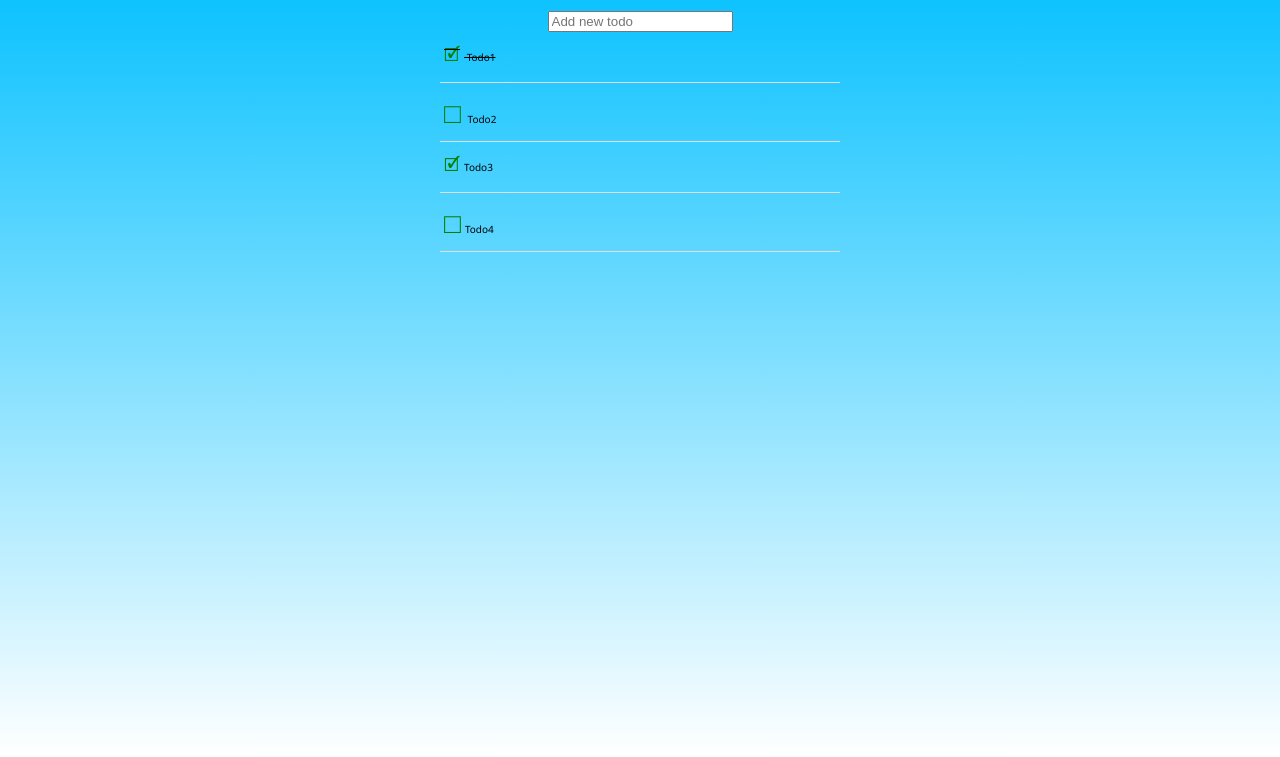
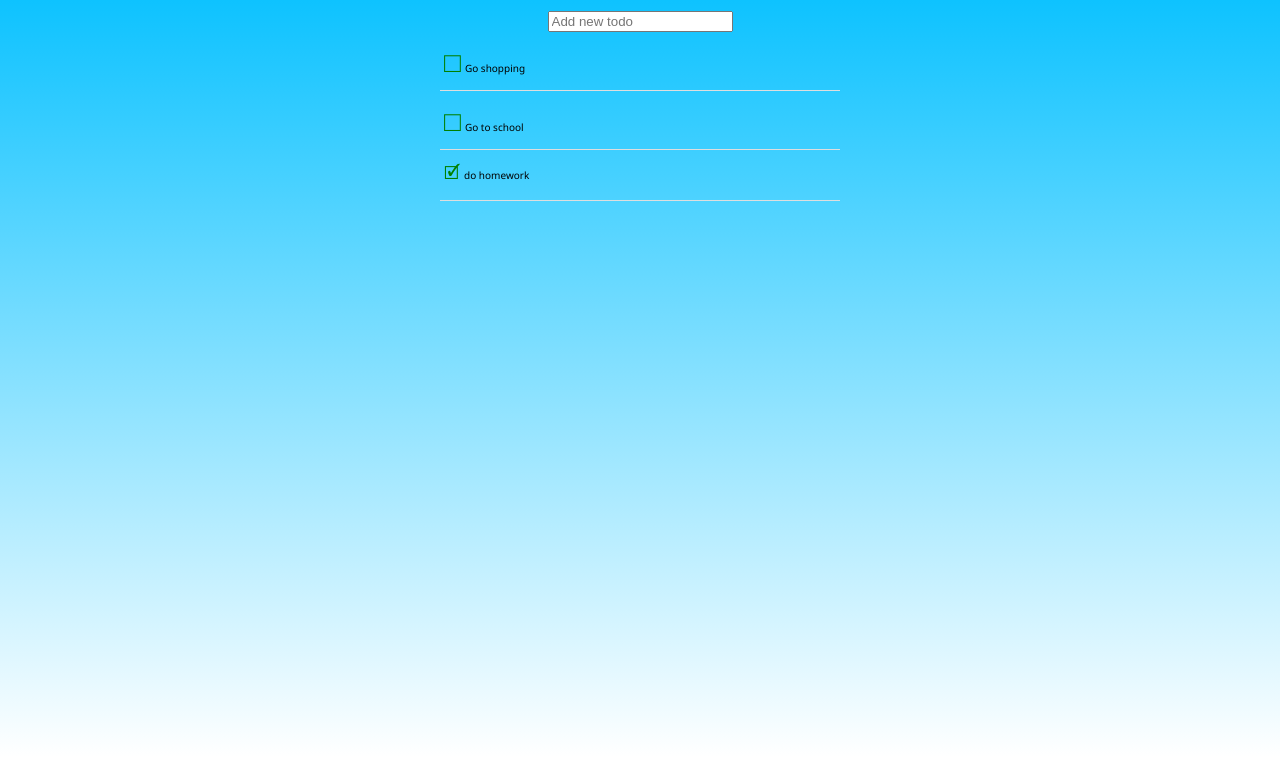
Before and after one commit to hidran/javascript-todolist, a plain HTML site: page index.html in a window 1280 px wide. Shown: the part 43-800 px from the top of the page. Drawn offline with Linux system fonts and the light colour scheme.

Commit message:
Creates Todolist function and renders todo array

```diff
--- a/index.html
+++ b/index.html
@@ -6,23 +6,13 @@
     <meta http-equiv="X-UA-Compatible" content="ie=edge">
     <title>My todo list</title>
     <link rel="stylesheet" href="style.css">
-    <script src="script.js"></script>
+    <script src="script.js" defer></script>
 </head>
 <body>
     <h1>My todo list</h1>
     <input placeholder="Add new todo" name="todo" id="todo">
     <ul id="todolist">
-        <li class="completed">
-            <span class="completed"></span>
-            Todo1
-            <span class="cross"></span>
-        </li>
-        <li>
-                <span class="uncomplete"></span>
-            Todo2
-        </li>
-        <li><span class="completed"></span>Todo3</li>
-        <li><span class="uncomplete"></span>Todo4</li>
+
 
     </ul>
 </body>
--- a/script.js
+++ b/script.js
@@ -1 +1,73 @@
-//alert('my todo list')
+function Todolist(){
+
+    const todos = [
+        {
+            id: 0,
+            text : 'Go shopping',
+            completed : false
+        },
+        {
+            id: 0,
+            text : 'Go to school',
+            completed : false
+        },
+        {
+            id: 0,
+            text : 'do homework',
+            completed : true
+        },
+    ];
+   const createLi = (todoObj) => {
+       const li = document.createElement('li');
+
+       const spancheck = document.createElement('span');
+
+       spancheck.classList.add(todoObj.completed ? 'completed' : 'uncomplete');
+
+       const spancross = document.createElement('span');
+       spancross.classList.add('cross');
+
+       const text = document.createTextNode(todoObj.text);
+
+       li.appendChild(spancheck);
+       li.appendChild(text);
+       li.appendChild(spancross);
+       return li;
+
+    /*
+    <li class="completed">
+            <span class="completed"></span>
+            Todo1
+            <span class="cross"></span>
+        </li>
+     */
+   };
+
+    const renderTodos = () => {
+
+        let ultodo = document.querySelector('ul#todolist');
+        if(!ultodo){
+            ultodo = document.createElement('ul');
+            ultodo.id = 'todolist';
+            document.body.appendChild(ultodo);
+        }
+        //const lis = todos.map( todo => createLi(todo));
+        todos.map( todo => createLi(todo))
+        .forEach( li => ultodo.appendChild(li));
+    };
+
+  return {
+      getTodos : function(){
+          return todos;
+      },
+      init : function(){
+        renderTodos();
+      }
+
+  }
+}
+//renderTodos();
+const myTodo = Todolist();
+myTodo.init();
+console.log(myTodo.getTodos());
+console.log(myTodo);
```
